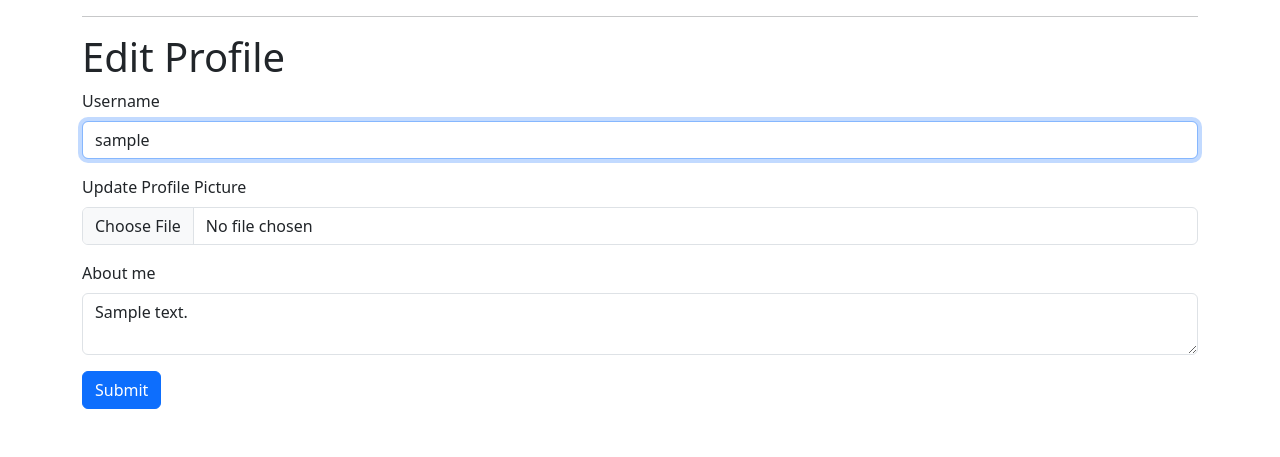
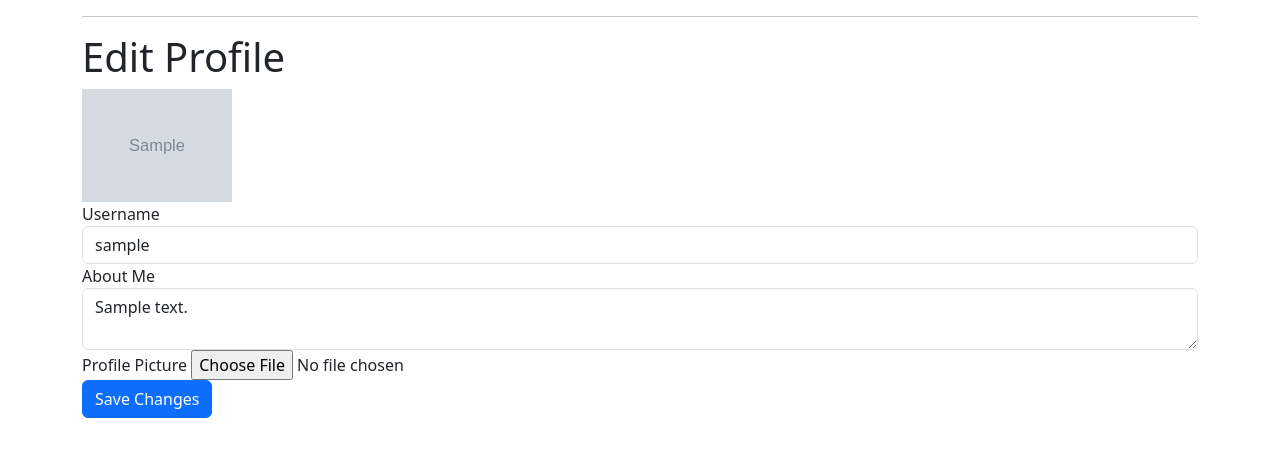
Before and after one commit to dimarcode/TeachMeUMB, a Flask app: page /edit_profile in a window 1280 px wide. Shown: the part 66-523 px from the top of the page. Run offline with Flask 3, Linux system fonts and the light colour scheme; a user stored in the database is signed in; tables that the repository leaves empty hold one stand-in row (values such as "Sample post"); grey boxes marked "Sample" are stand-in pictures; some libraries are stand-ins or nearby versions.

Commit message:
added profile picture upload

```diff
--- a/project/app/routes.py
+++ b/project/app/routes.py
@@ -272,7 +272,7 @@ def edit_profile():
     form = EditProfileForm(current_user.username)
     if form.validate_on_submit():
         if form.profile_picture.data:
-            picture_file = save_picture(form.picture.data)
+            picture_file = save_picture(form.profile_picture.data)
             current_user.profile_picture = picture_file
         current_user.username = form.username.data
         current_user.about_me = form.about_me.data
--- a/project/app/templates/edit_profile.html
+++ b/project/app/templates/edit_profile.html
@@ -1,6 +1,36 @@
 {% extends "base.html" %}
-{% import 'bootstrap_wtf.html' as wtf %}
 {% block content %}
     <h1>Edit Profile</h1>
-    {{ wtf.quick_form(form) }}
+    {% if current_user.profile_picture %}
+        <img src="{{ url_for('static', filename='profile_pictures/' + current_user.profile_picture) }}" alt="Profile Picture" width="150">
+    {% endif %}
+    <form method="POST" enctype="multipart/form-data">
+        {{ form.hidden_tag() }}
+
+        <div class="form-group">
+            <label for="username">Username</label>
+            {{ form.username(class="form-control") }}
+            {% for error in form.username.errors %}
+                <span class="text-danger">{{ error }}</span>
+            {% endfor %}
+        </div>
+
+        <div class="form-group">
+            <label for="about_me">About Me</label>
+            {{ form.about_me(class="form-control") }}
+            {% for error in form.about_me.errors %}
+                <span class="text-danger">{{ error }}</span>
+            {% endfor %}
+        </div>
+
+        <div class="form-group">
+            <label for="profile_picture">Profile Picture</label>
+            {{ form.profile_picture(class="form-control-file") }}
+            {% for error in form.profile_picture.errors %}
+                <span class="text-danger">{{ error }}</span>
+            {% endfor %}
+        </div>
+
+        <button type="submit" class="btn btn-primary">Save Changes</button>
+    </form>
 {% endblock %}
```
Also changed, not shown: 1 other file.
